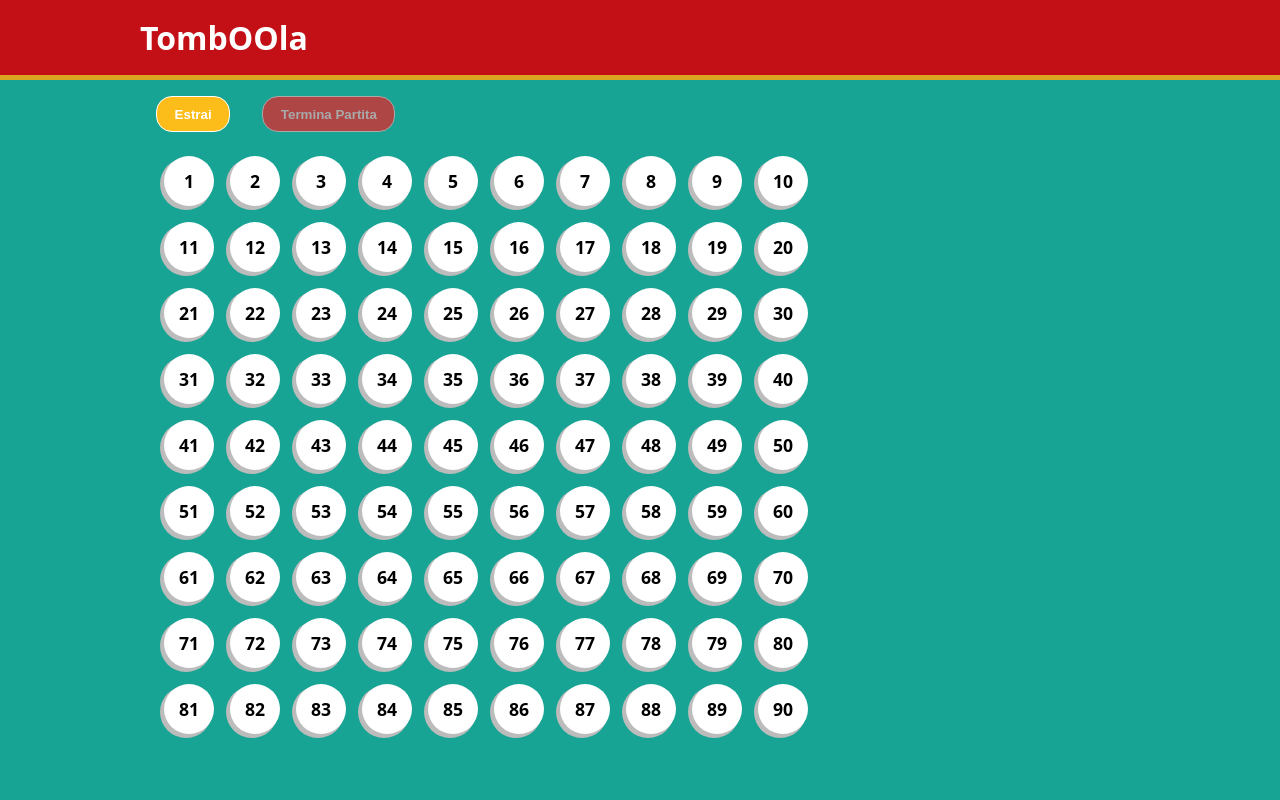
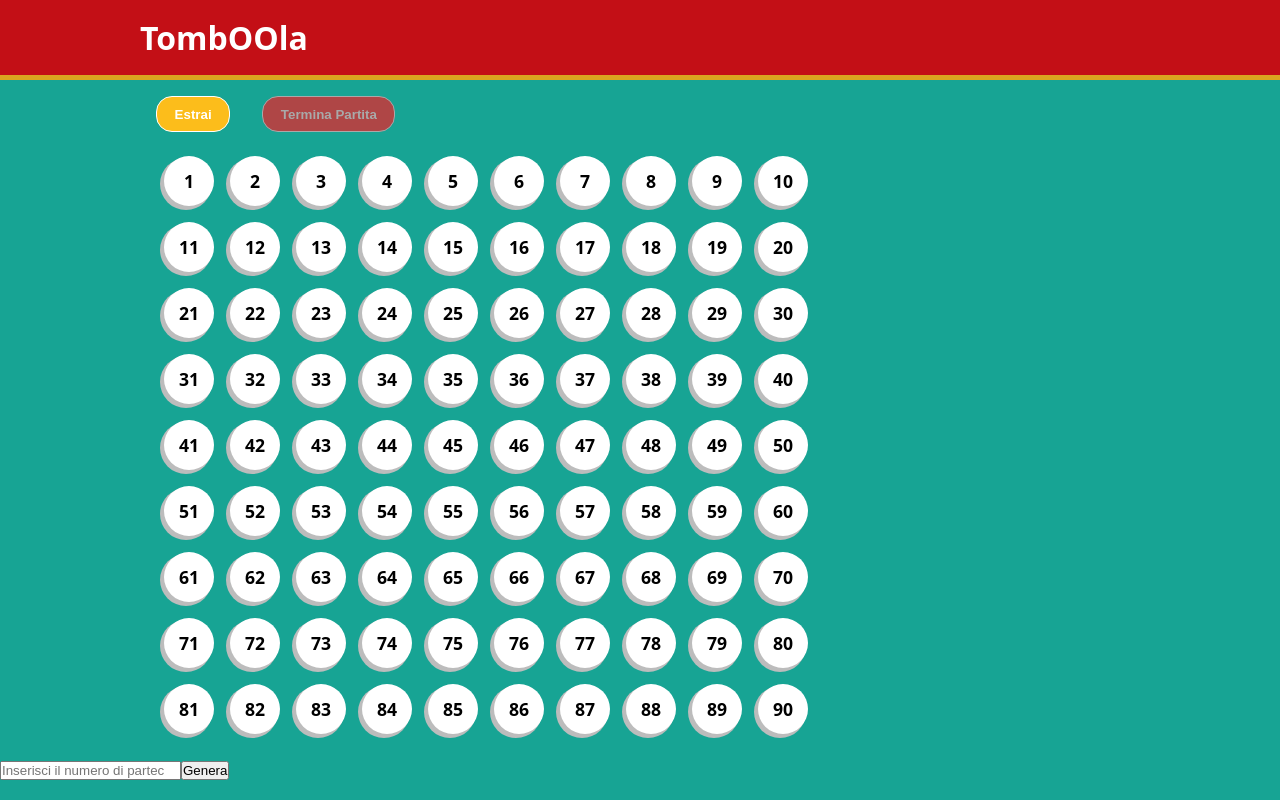
Before and after one commit to andrea-pugliatti/web-tombola, a React (Vite) app: page / in a window 1280 px wide. Built offline with nearby package versions, Linux system fonts and the light colour scheme.

Commit message:
Bonus: Add logic for cartelle

```diff
--- a/src/App.jsx
+++ b/src/App.jsx
@@ -8,6 +8,8 @@ function App() {
 	const [possibleNumbers, setPossibleNumbers] = useState([]);
 	const [lastExtracted, setLastExtracted] = useState(null);
 	const [alert, setAlert] = useState(false);
+	const [cartelle, setCartelle] = useState([]);
+	const [numPlayers, setNumPlayers] = useState("");
 
 	const inizializzaTombola = () => {
 		const numbers = [];
@@ -72,6 +74,56 @@ function App() {
 				<Tabellone tombola={tombola} />
 			</div>
 
+			<div className="form-cartelle">
+				<form
+					onSubmit={(e) => {
+						e.preventDefault();
+
+						const players = [];
+						for (let i = 0; i < numPlayers; i++) {
+							const numbers = [];
+							const counters = Array(9).fill(0);
+
+							while (numbers.length < 15) {
+								const random = getRandomNumber(1, 90);
+
+								if (counters[random] >= 3) continue;
+
+								if (numbers.includes(random)) continue;
+
+								numbers.push(random);
+								counters[random] += 1;
+							}
+
+							numbers.sort((a, b) => a - b);
+							players.push(numbers);
+						}
+						setCartelle(players);
+					}}
+				>
+					<input
+						type="number"
+						name="players"
+						placeholder="Inserisci il numero di partecipanti"
+						value={numPlayers}
+						onChange={(e) => setNumPlayers(e.target.value)}
+					/>
+					<button type="submit">Genera</button>
+				</form>
+			</div>
+
+			<div className="cartelle">
+				{cartelle.map((cartella, index) => {
+					return (
+						<div key={`cartella-${index}`} className="cartella">
+							{cartella.map((numero, index) => {
+								return <span key={`numero-${index}`}>{numero} </span>;
+							})}
+						</div>
+					);
+				})}
+			</div>
+
 			<div
 				className={`alert ${alert || possibleNumbers.length === 0 ? "" : "d-none"}`}
 			>
```
